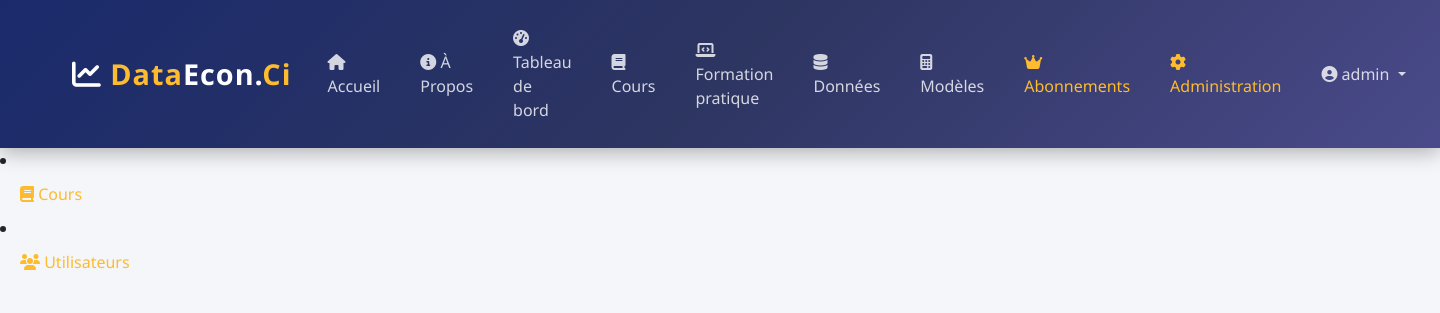
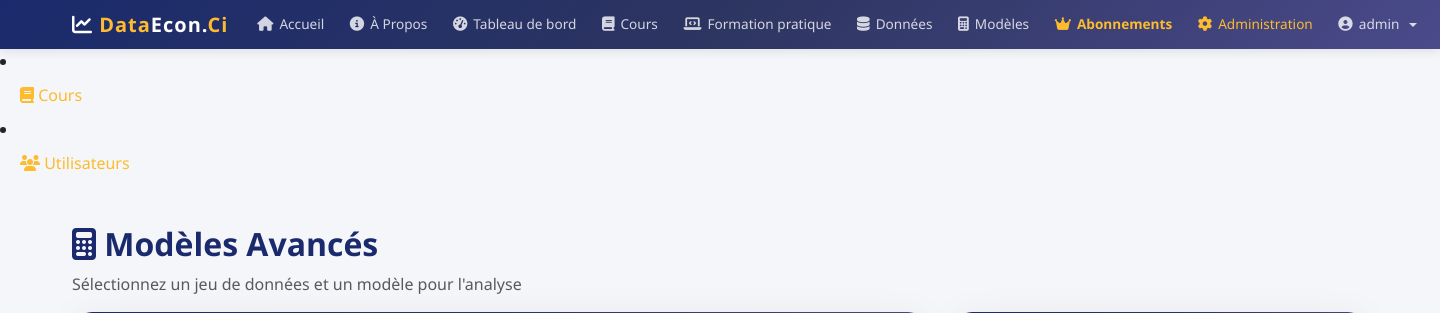
Before and after one commit to dataeconci/dataecon, a Flask app: page /models in a window 1440 px wide. Shown: the top 313 px of the page. Run offline with Flask 3, Linux system fonts and the light colour scheme; a user stored in the database is signed in; data that the repository does not hold is empty.

Commit message:
UI: Slimmer and professionalize the navigation bar

```diff
--- a/app/static/css/style.css
+++ b/app/static/css/style.css
@@ -508,3 +508,67 @@ footer small {
         transform: translateY(0);
     }
 }
+/* ============================================
+   AMÉLIORATION DE LA BARRE DE NAVIGATION
+   ============================================ */
+
+/* Rendre la navbar plus fine */
+.navbar {
+    padding: 0.4rem 1rem !important;
+    box-shadow: 0 2px 10px rgba(0,0,0,0.1);
+}
+
+/* Taille du logo */
+.navbar-brand {
+    font-size: 1.25rem !important;
+    padding-top: 0;
+    padding-bottom: 0;
+}
+
+/* Espacement et taille des liens */
+.navbar-nav .nav-link {
+    font-size: 0.85rem !important; /* Texte plus petit */
+    padding: 0.5rem 0.8rem !important; /* Espacement réduit */
+    white-space: nowrap !important; /* Empêche le texte de passer à la ligne */
+    display: flex;
+    align-items: center;
+    gap: 6px; /* Espace entre l'icône et le texte */
+    font-weight: 500;
+    transition: all 0.3s ease;
+}
+
+/* Taille des icônes dans le menu */
+.navbar-nav .nav-link i {
+    font-size: 0.9rem !important;
+}
+
+/* Effet de survol élégant */
+.navbar-nav .nav-link:hover {
+    color: #ffc107 !important;
+    transform: translateY(-1px);
+}
+
+/* Style spécifique pour le bouton Abonnement (Couleur Or) */
+.navbar-nav .nav-link[href*="subscription"] {
+    color: #ffc107 !important;
+    font-weight: 600;
+}
+
+/* Style du menu déroulant utilisateur */
+.dropdown-menu {
+    font-size: 0.85rem;
+    border: none;
+    box-shadow: 0 5px 15px rgba(0,0,0,0.1);
+}
+
+.dropdown-item {
+    padding: 0.5rem 1rem;
+}
+
+/* Ajustement pour les écrans mobiles */
+@media (max-width: 991px) {
+    .navbar-nav .nav-link {
+        white-space: normal !important; /* Sur mobile, on autorise le retour à la ligne */
+        padding: 0.5rem 0 !important;
+    }
+}
```
